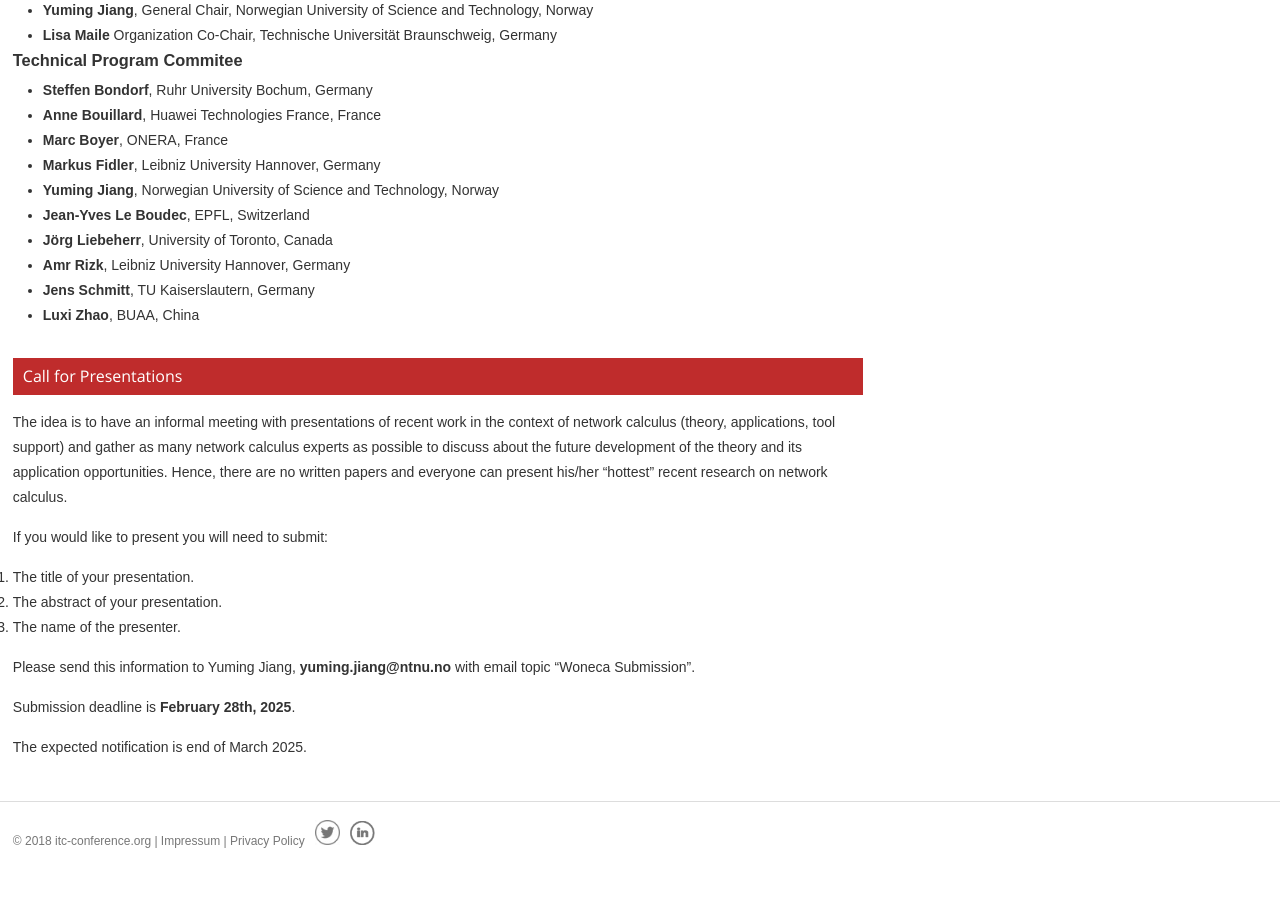
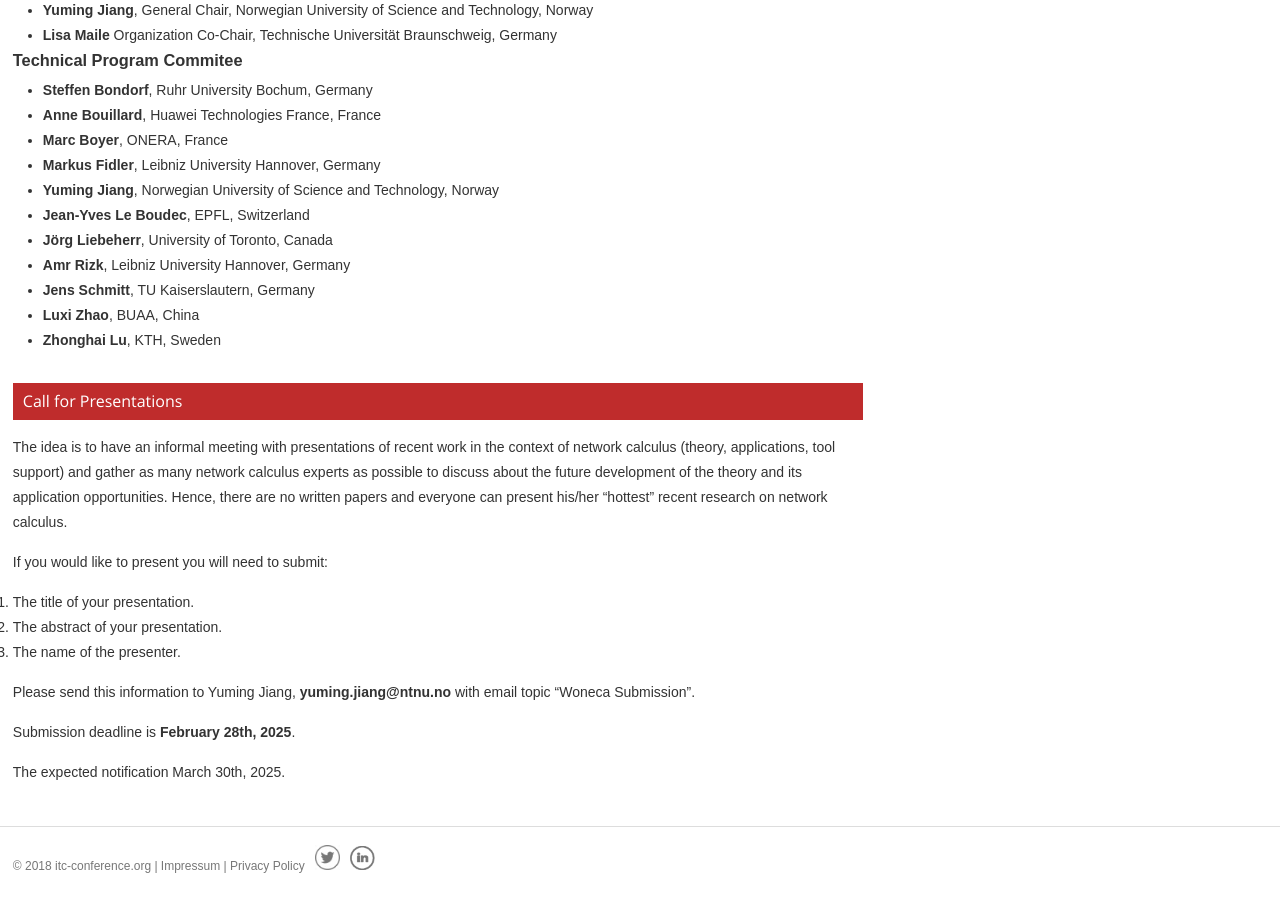
Before and after one commit to ohohlfeld/itc36, a Jekyll site: the page built from woneca.md, in a window 1280 px wide and 900 px high, scrolled down 2731 px. Built offline with Jekyll 4.4.1, drawn with Linux system fonts in a browser that asks for light colours; before the commit the page ends 3606 px from its top, so only the background shows below that.

Commit message:
update woneca.md

```diff
--- a/woneca.md
+++ b/woneca.md
@@ -92,6 +92,7 @@ The topics of this workshop are related to fundamental aspects as well as applic
 * **Amr Rizk**, Leibniz University Hannover, Germany
 * **Jens Schmitt**, TU Kaiserslautern, Germany
 * **Luxi Zhao**, BUAA, China
+* **Zhonghai Lu**, KTH, Sweden
 
 ## Call for Presentations
 
@@ -108,4 +109,4 @@ Please send this information to Yuming Jiang, **yuming.jiang@ntnu.no** with emai
 
 Submission deadline is **February 28th, 2025**.
 
-The expected notification is end of March 2025.
+The expected notification March 30th, 2025.
```
